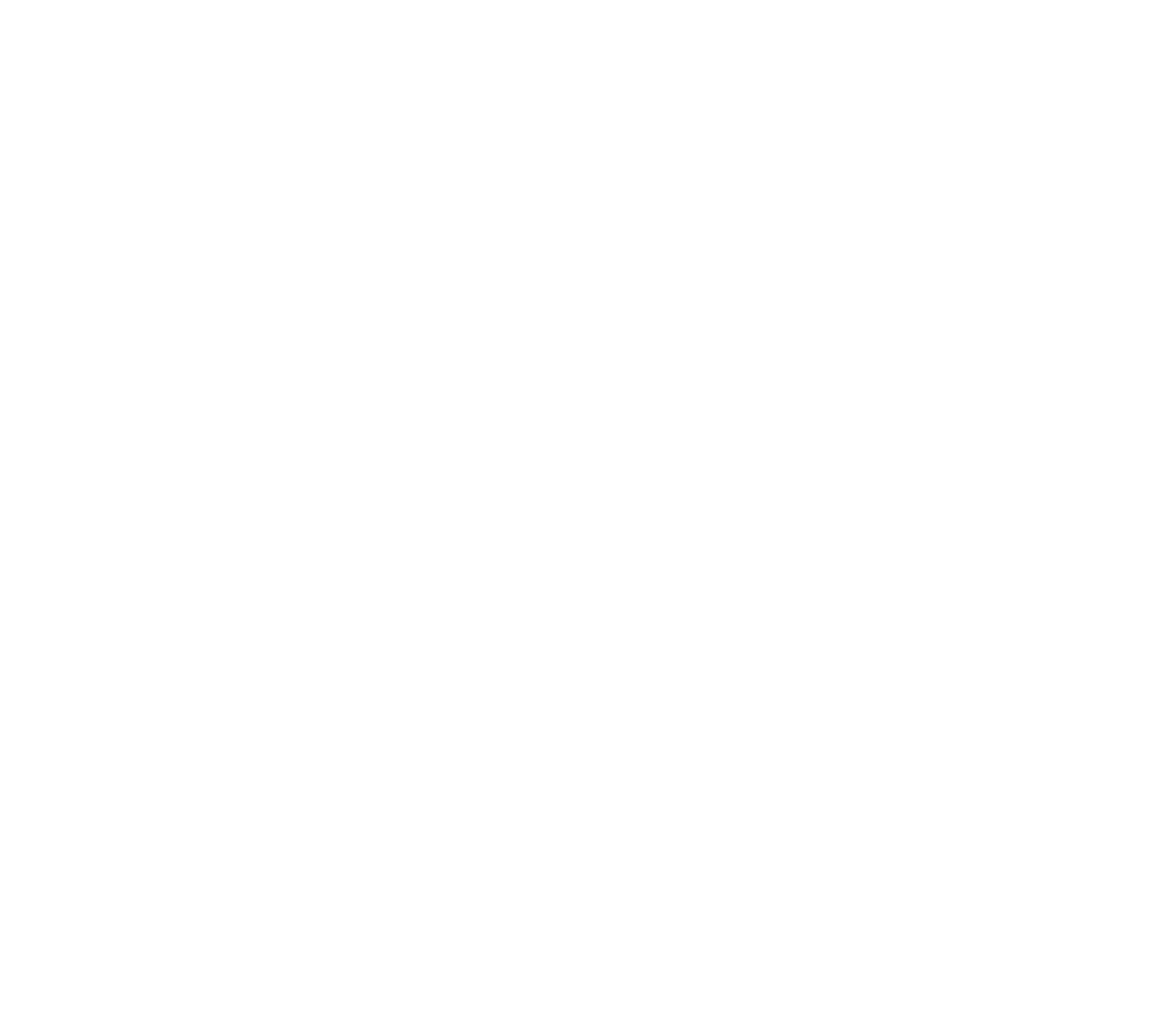
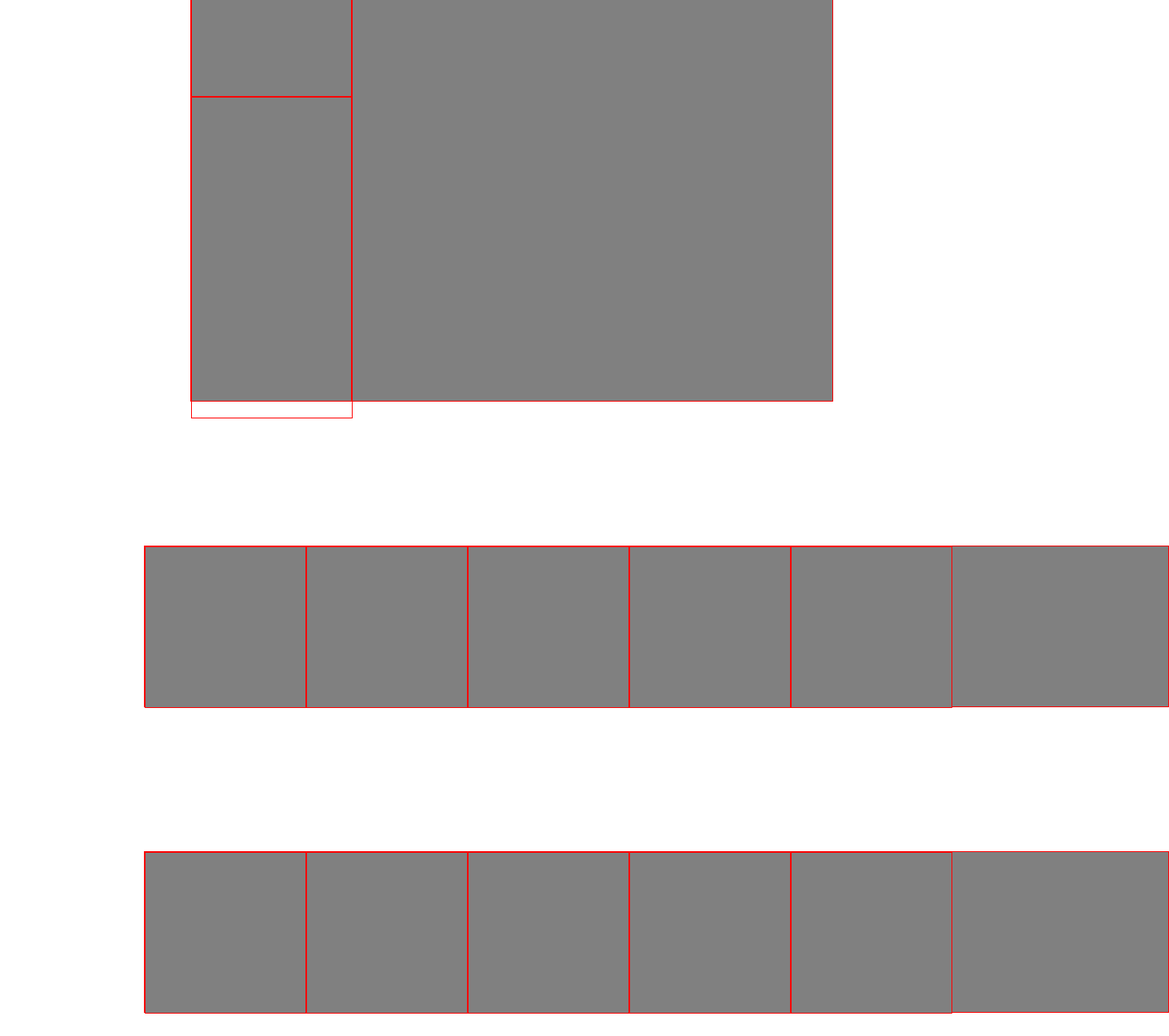
Before and after one commit to yashsway/brainstation-3d-fall-2019-team-9, a React (Create React App) app in the folder client/: page / in a window 1280 px wide. Shown: the part 100-1395 px from the top of the page at 80% size, 1462 px wide, since content can reach past the window. Before the commit the page ends 800 px from the top, so only its background shows below. Built offline with nearby package versions, Linux system fonts and the light colour scheme.

Commit message:
main + videos

```diff
--- a/client/src/App.scss
+++ b/client/src/App.scss
@@ -2,25 +2,3 @@
 @import './styles/utils/base';
 
 // TODO: replace the following styles once you start!
-.App {
-  text-align: center;
-}
-
-.App-logo {
-  height: 40vmin;
-}
-
-.App-header {
-  background-color: #282c34;
-  min-height: 100vh;
-  display: flex;
-  flex-direction: column;
-  align-items: center;
-  justify-content: center;
-  font-size: calc(10px + 2vmin);
-  color: white;
-}
-
-.App-link {
-  color: #09d3ac;
-}
--- a/client/src/Components/Header/header.js
+++ b/client/src/Components/Header/header.js
@@ -1,6 +1,5 @@
 import React from 'react';
 import './header.scss';
-
 
 class Header extends React.Component {
 
--- a/client/src/Components/Hero/hero.js
+++ b/client/src/Components/Hero/hero.js
@@ -1,6 +1,5 @@
 import React from 'react';
 import './hero.scss';
-
 
 class Hero extends React.Component {
 
--- a/client/src/Components/Main/main.js
+++ b/client/src/Components/Main/main.js
@@ -1,6 +1,7 @@
 import React from 'react';
 import './main.scss';
-
+import Puzzle from '../Puzzle/puzzle';
+import Videos from '../Videos/videos'
 
 class Main extends React.Component {
 
@@ -8,7 +9,9 @@
         return (
 
                 <div>
+                    <Puzzle />
 
+                    <Videos />
                 </div>
         )
     }
--- /dev/null
+++ b/client/src/Components/Puzzle/puzzle.js
@@ -0,0 +1,54 @@
+import React from 'react';
+import './puzzle.scss'
+
+class Puzzle extends React.Component {
+
+    render() {
+        return (
+            <>
+                <section className="puzzle">
+                    {/* done   */}
+                    <div className="puzzle-blockA">
+                        <img src=""></img>
+
+                        <div className="puzzle-blockA__1">
+
+                        </div>
+                        <div className="puzzle-blockA__2">
+                            <img src=""></img>
+                        </div>
+                    </div>
+
+                    {/* done */}
+                    <div className="puzzle-blockB">
+
+                        <div className="puzzle-blockAB__1">
+
+                            <div className="puzzle-blockAB__2-A">
+
+                                <div className="1a">
+                                    <div className="1a2"></div>
+                                    <div className="1a3"></div>
+                                </div>
+
+                                <div className="2b"></div>
+                            </div>
+
+                            <div className="B">
+
+                            </div>
+                        </div>
+
+                        <div className="puzzle-blockAB__2">
+
+                            <div className="puzzle-blockAB__2-A"></div>
+                            <div className="puzzle-blockAB__2-B"></div>
+                        </div>
+                    </div>
+
+                </section>
+            </>
+        )
+    }
+}
+export default Puzzle;
--- /dev/null
+++ b/client/src/Components/Puzzle/puzzle.scss
@@ -0,0 +1,63 @@
+@import '../../styles/utils/base';
+
+
+.puzzle {
+    margin: 0px 180px 180px 180px;
+    display: flex;
+    flex-direction: row;
+    justify-content: center;
+    // width: 100%;
+    // height: 100%;
+
+}
+
+.puzzle-blockA {
+    flex-direction: row;
+    background-color:grey;
+    border: 1px solid red;
+    width: 200px;
+    height: 600px;
+
+    &__1 {
+        margin: 0;
+        border: 1px solid red;
+        width: 200px;
+        height: 200px;
+    }
+
+    &__2 {
+        margin: 0;
+        border: 1px solid red;
+        width: 200px;
+        height: 400px;
+    }
+}
+
+.puzzle-blockB {
+    flex-direction: row;
+    background-color:grey;
+    border: 1px solid red;
+    width: 600px;
+    height: 600px;
+
+    &__2 {
+        margin-left: 300px;
+        border: 1px solid red;
+        width: 200px;
+        height: 400px;
+
+        &-A {
+            border: 1px solid red;
+            width: 200px;
+            height: 200px;
+        }
+
+        &-B {
+            border: 1px solid red;
+            width: 400px;
+            height: 200px;
+
+        }
+    }
+
+}
--- /dev/null
+++ b/client/src/Components/Videos/videos.js
@@ -0,0 +1,55 @@
+import React from 'react';
+import './videos.scss';
+
+
+class Videos extends React.Component {
+
+    render() {
+        return (
+<>
+                <section className="videos1">
+
+                    <div className="videos1-firstblock">
+
+                    </div>
+                    <div className="videos1-secondblock">
+
+                    </div>
+                    <div className="videos1-thirdblock">
+
+                    </div>
+                    <div className="videos1-fourthblock">
+
+                    </div>
+                    <div className="videos1-fifthblock">
+
+                    </div>
+
+                </section>
+
+                <section className="videos2">
+
+                    <div className="videos2-firstblock">
+
+                    </div>
+                    <div className="videos2-secondblock">
+
+                    </div>
+                    <div className="videos2-thirdblock">
+
+                    </div>
+                    <div className="videos2-fourthblock">
+
+                    </div>
+                    <div className="videos2-fifthblock">
+
+                    </div>
+
+                </section>
+
+                </>
+
+        )
+    }
+}
+export default Videos;
--- /dev/null
+++ b/client/src/Components/Videos/videos.scss
@@ -0,0 +1,92 @@
+@import '../../styles/utils/base';
+
+.videos1 {
+    margin: 0px 0px 180px 180px;
+    display: flex;
+    flex-direction: row;
+    width: 100%;
+    height: 200px;
+    background-color: grey;
+    border: 1px solid red;
+}
+
+.videos1-firstblock {
+    width: 200px;
+    height: 200px;
+    background-color: grey;
+    border: 1px solid red;
+}
+
+.videos1-secondblock {
+    width: 200px;
+    height: 200px;
+    background-color: grey;
+    border: 1px solid red;
+}
+
+.videos1-thirdblock {
+    width: 200px;
+    height: 200px;
+    background-color: grey;
+    border: 1px solid red;
+}
+
+.videos1-fourthblock {
+    width: 200px;
+    height: 200px;
+    background-color: grey;
+    border: 1px solid red;
+}
+
+.videos1-fifthblock {
+    width: 200px;
+    height: 200px;
+    background-color: grey;
+    border: 1px solid red;
+}
+
+
+.videos2 {
+    margin: 0px 0px 180px 180px;
+    display: flex;
+    flex-direction: row;
+    width: 100%;
+    height: 200px;
+    background-color: grey;
+    border: 1px solid red;
+}
+
+.videos2-firstblock {
+    width: 200px;
+    height: 200px;
+    background-color: grey;
+    border: 1px solid red;
+}
+
+.videos2-secondblock {
+    width: 200px;
+    height: 200px;
+    background-color: grey;
+    border: 1px solid red;
+}
+
+.videos2-thirdblock {
+    width: 200px;
+    height: 200px;
+    background-color: grey;
+    border: 1px solid red;
+}
+
+.videos2-fourthblock {
+    width: 200px;
+    height: 200px;
+    background-color: grey;
+    border: 1px solid red;
+}
+
+.videos2-fifthblock {
+    width: 200px;
+    height: 200px;
+    background-color: grey;
+    border: 1px solid red;
+}
```
